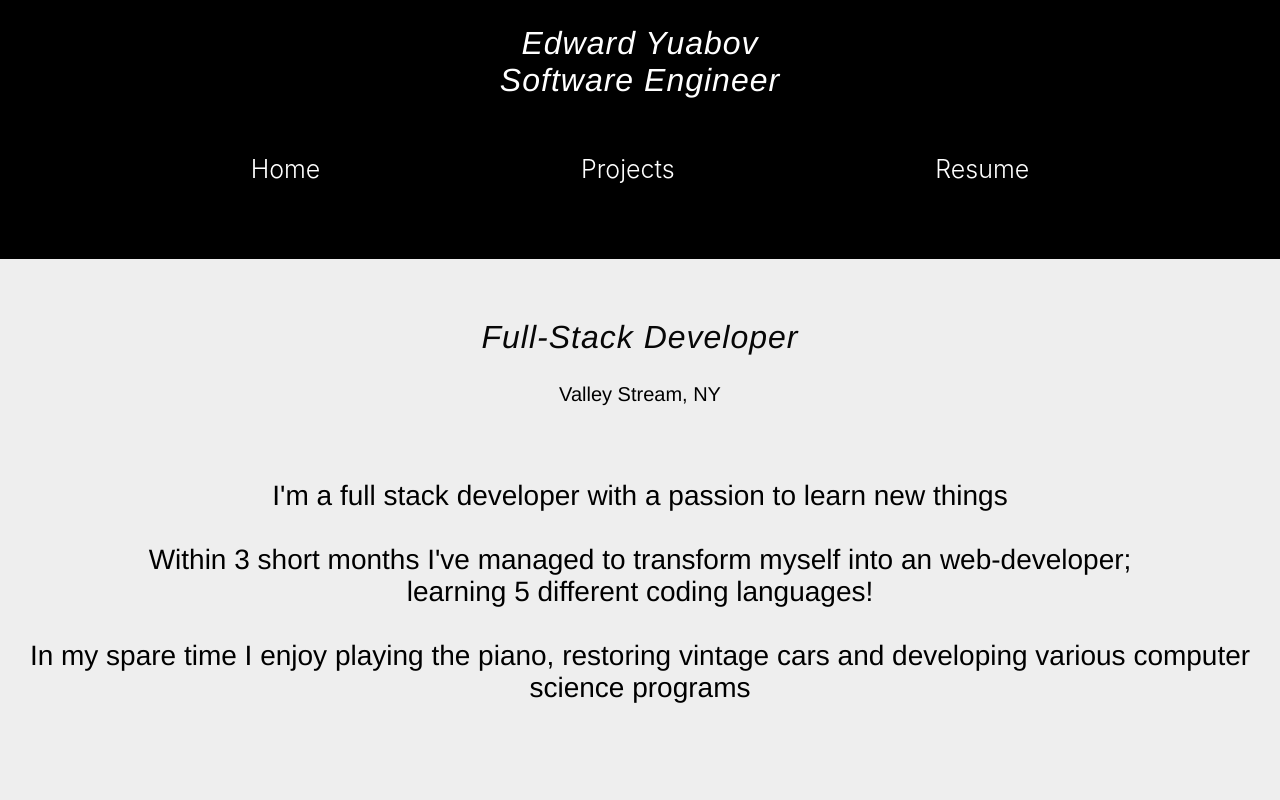
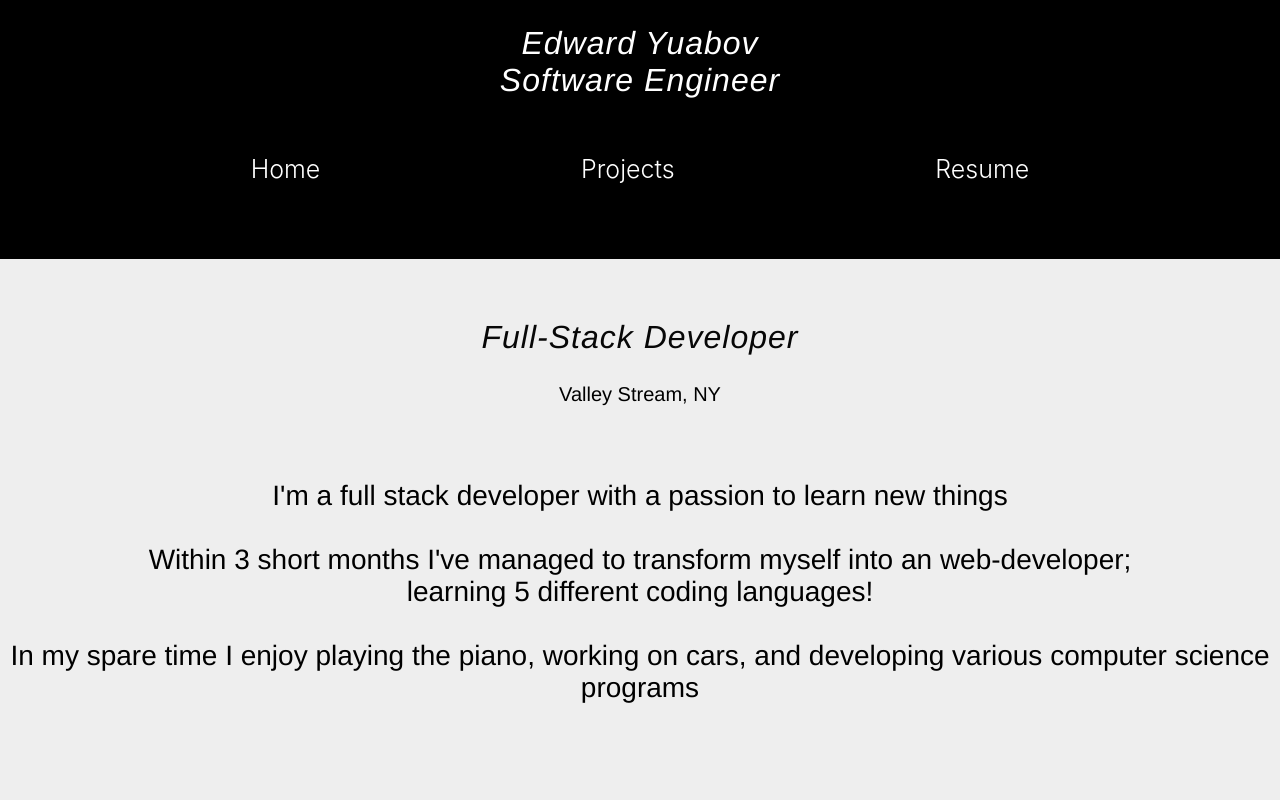
Before and after one commit to EddieYuabov/My_Portfolio, a React (Create React App) app: page / in a window 1280 px wide. Shown: the top 800 px of the page. Built offline with nearby package versions, Linux system fonts and the light colour scheme.

Commit message:
rephrased about me

```diff
--- a/src/pages/Home.js
+++ b/src/pages/Home.js
@@ -14,7 +14,7 @@ const Home = () => {
         learning 5 different coding languages!
         <br />
         <br />
-        In my spare time I enjoy playing the piano, restoring vintage cars and
+        In my spare time I enjoy playing the piano, working on cars, and
         developing various computer science programs
       </p>
     </div>
```
